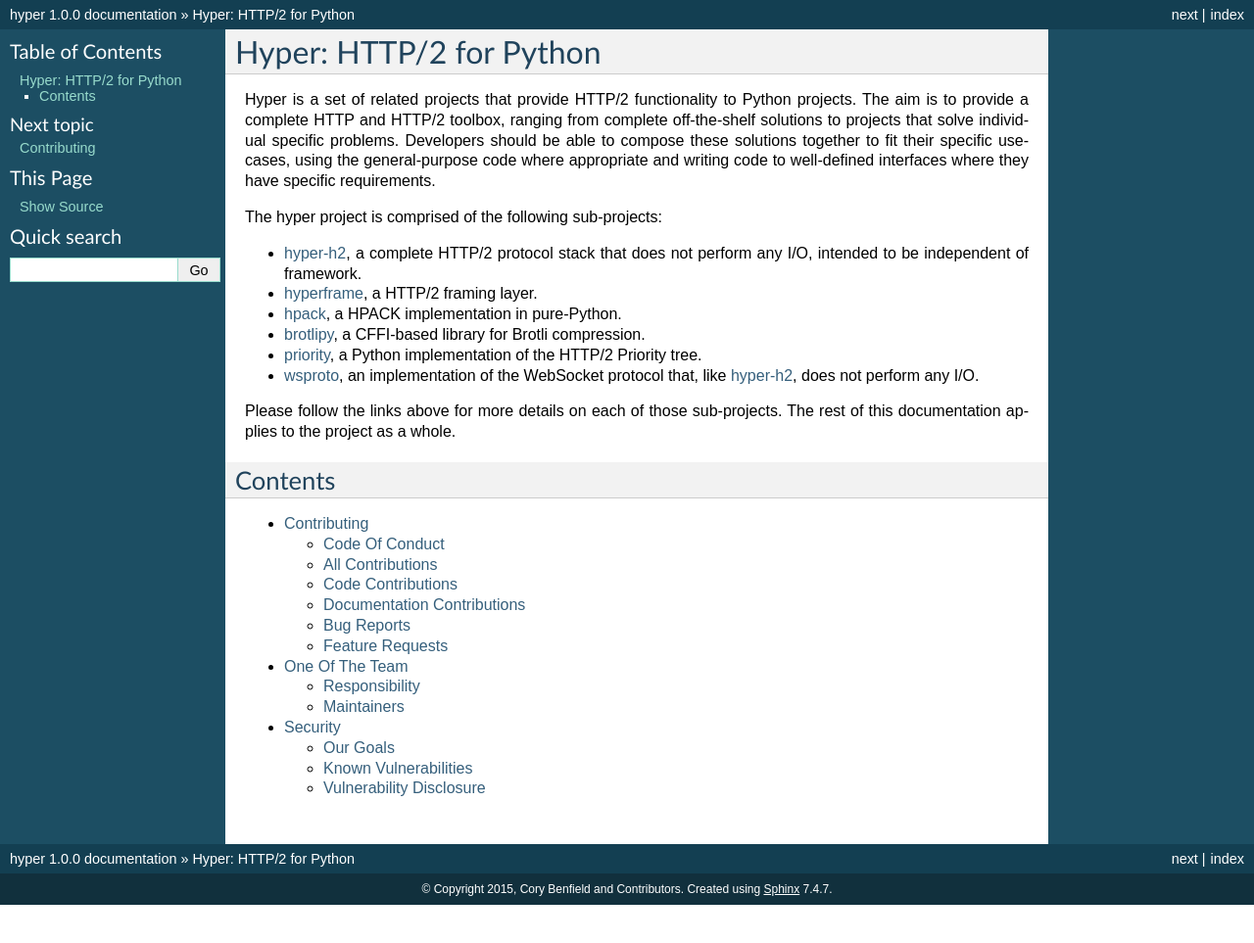
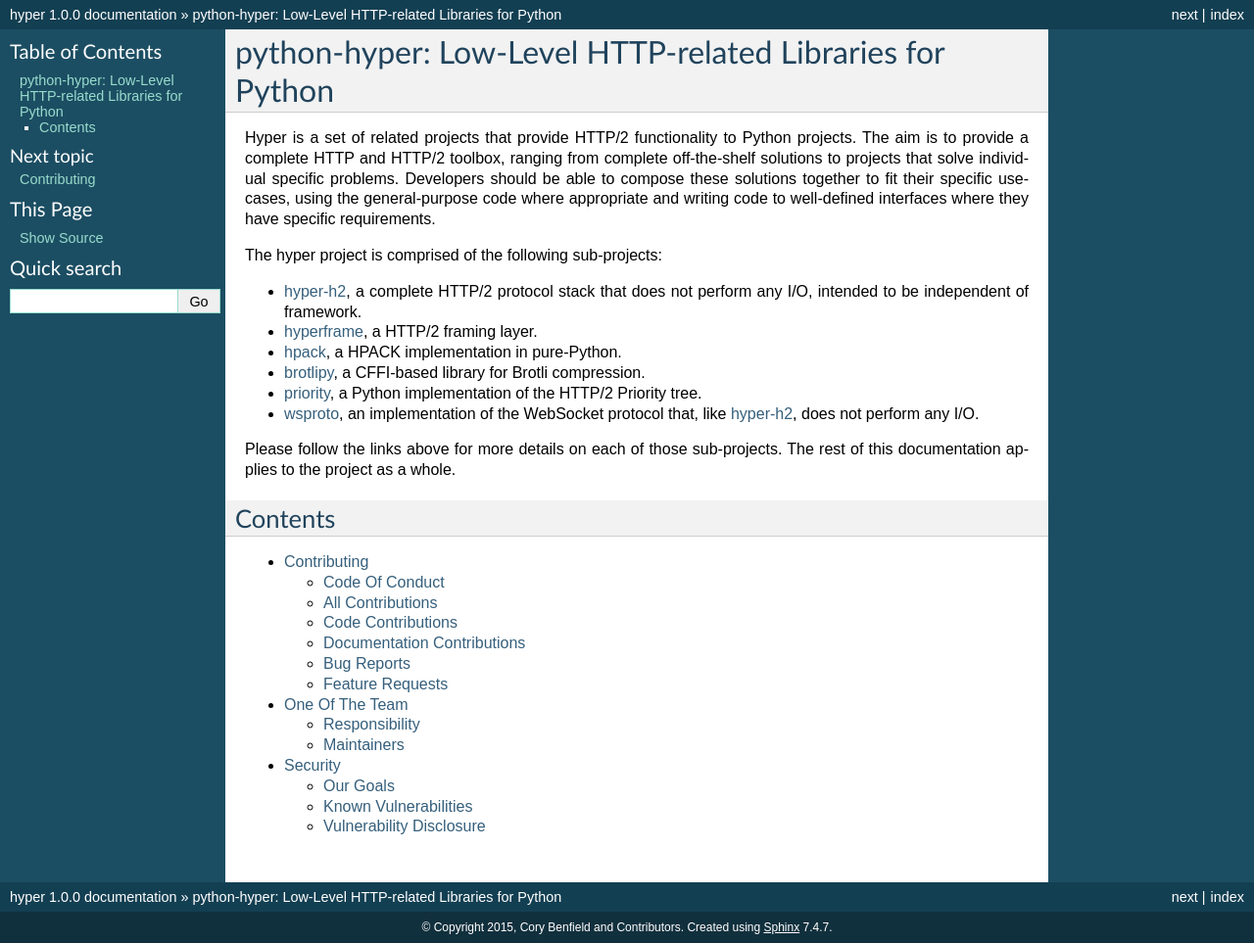
Before and after one commit to python-hyper/documentation, a Sphinx documentation site: the page built from source/index.rst, in a window 1280 px wide. Shown: the whole page at 98% size. Built offline with Sphinx 7.4.7, drawn with Linux system fonts in a browser that asks for light colours; before the commit the page ends 924 px from its top, so only the background shows below that.

Commit message:
change tag-line - we are clearly more than just HTTP/2

```diff
--- a/source/index.rst
+++ b/source/index.rst
@@ -1,5 +1,5 @@
-Hyper: HTTP/2 for Python
-========================
+python-hyper: Low-Level HTTP-related Libraries for Python
+=========================================================
 
 Hyper is a set of related projects that provide HTTP/2 functionality to Python
 projects. The aim is to provide a complete HTTP and HTTP/2 toolbox, ranging
```
